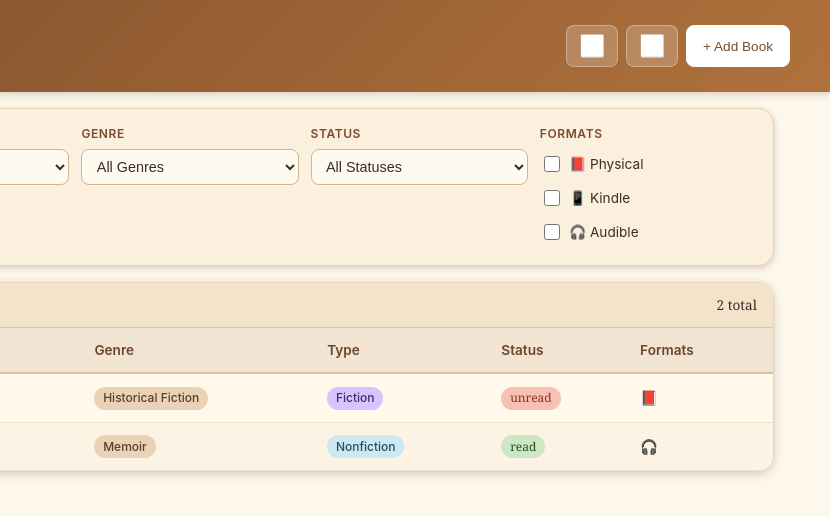
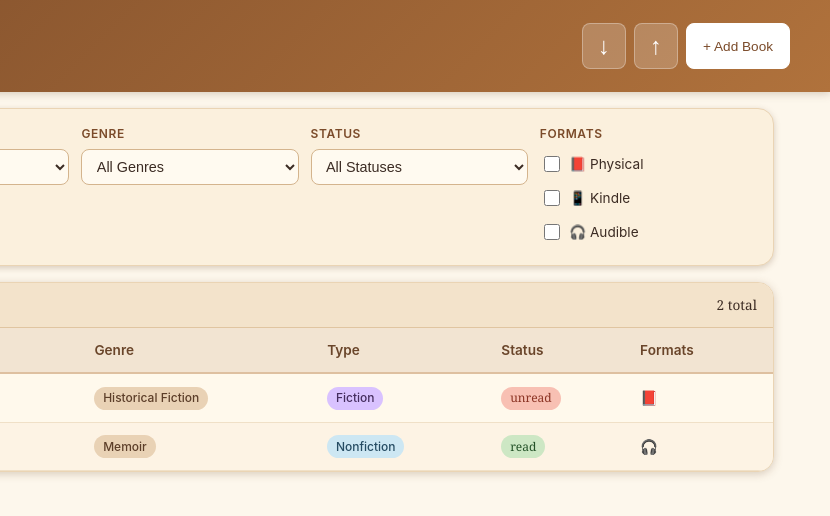
Before and after one commit to patrickrbarry/library_app_bookish, a plain HTML site: page index.html in a window 1280 px wide. Shown: the full height of the page, 450-1280 px from the left. Drawn offline with Linux system fonts and the light colour scheme.

Commit message:
Update index.html

```diff
--- a/index.html
+++ b/index.html
@@ -95,10 +95,10 @@
     }
 
     .header-btn-small {
-      padding: 0.5rem 0.75rem;
-      font-size: 1.3rem;
+      padding: 0.5rem 0.85rem;
+      font-size: 1.5rem;
       min-width: 44px;
-      filter: grayscale(100%) brightness(200%);
+      font-weight: 700;
     }
 
     .header-btn:hover {
@@ -969,8 +969,8 @@
         <p>Your personal collection across all formats</p>
       </div>
       <div class="header-actions">
-        <button class="header-btn header-btn-small" id="importBtn" title="Import Library">⬇️</button>
-        <button class="header-btn header-btn-small" id="exportBtn" title="Save Backup">⬆️</button>
+        <button class="header-btn header-btn-small" id="importBtn" title="Import Library"><span style="color: white;">↓</span></button>
+        <button class="header-btn header-btn-small" id="exportBtn" title="Save Backup"><span style="color: white;">↑</span></button>
         <button class="header-btn primary" id="addBookBtn">+ Add Book</button>
       </div>
     </div>
```
